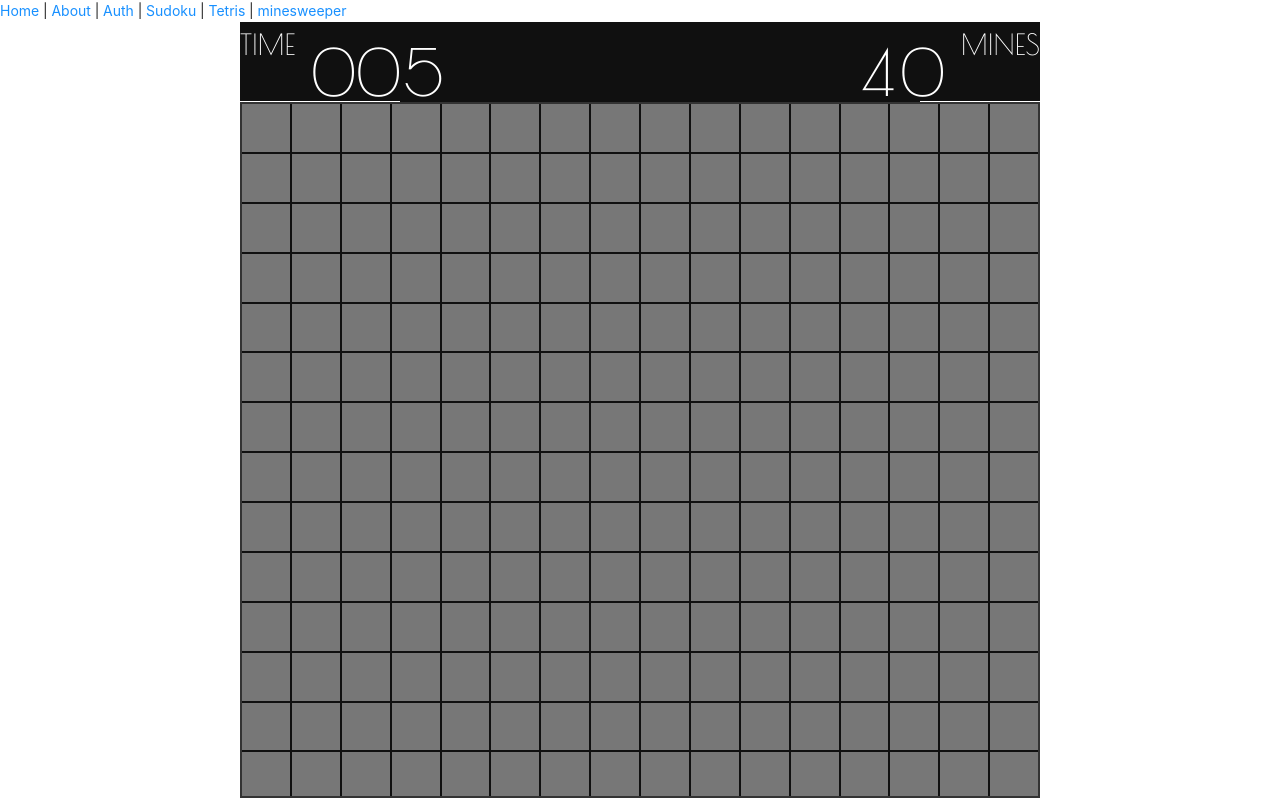
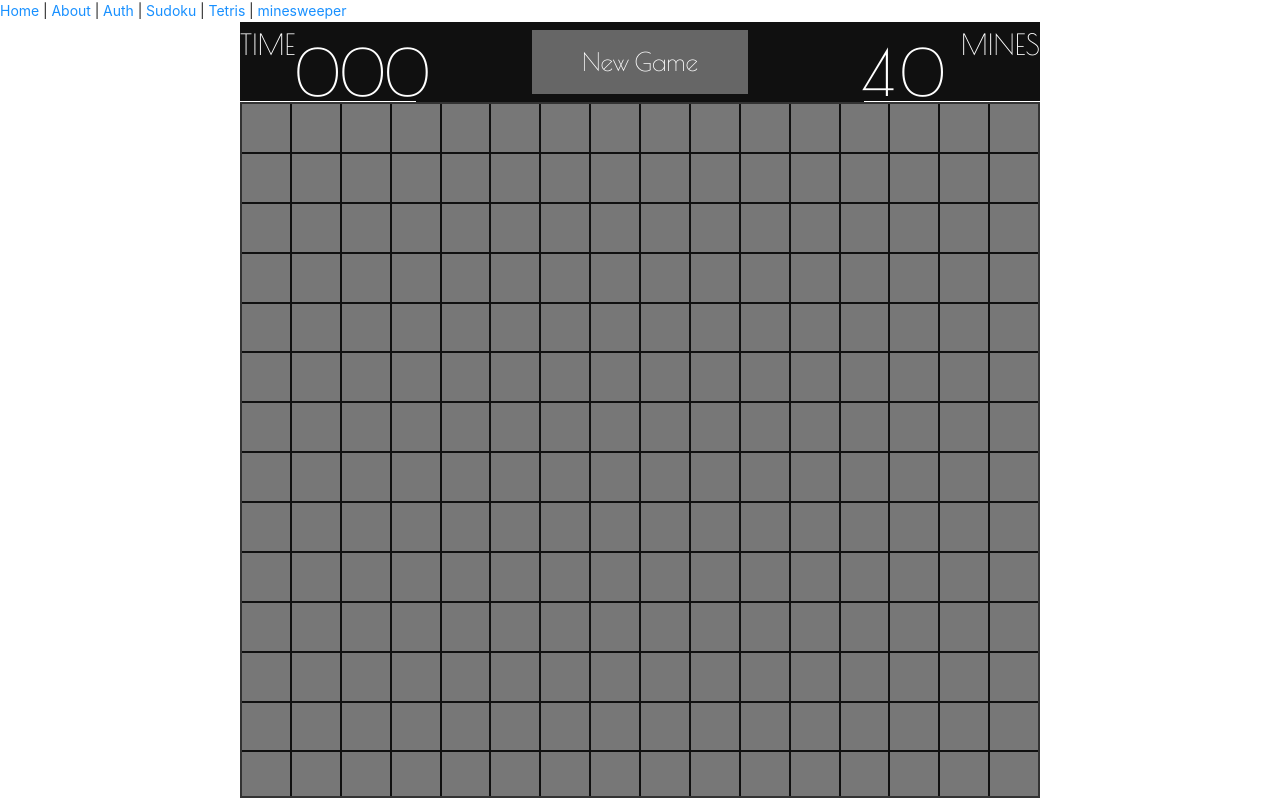
Before and after one commit to Manion-sebastian/waggroup, a Next.js app: page /minesweeper in a window 1280 px wide. Built offline with nearby package versions, Linux system fonts and the light colour scheme.

Commit message:
adds game start button

```diff
--- a/components/minesweeper/gameBoard.tsx
+++ b/components/minesweeper/gameBoard.tsx
@@ -8,7 +8,6 @@ import { useState, useEffect } from 'react'
 
 // Components
 import MSTile from './tile'
-import { makeBoard } from "./makeBoard";
 
 type Props = {}
 
@@ -35,9 +34,8 @@ if(typeof window === 'object') {
   window.oncontextmenu = (e) => e.preventDefault()
 }
 
-export default function MineSweeperBoard({ width, height, mines }: MSBoard) {
+export default function MineSweeperBoard({ tiles, width, height, mines, handleClick }: MSBoard) {
   const [gameRunning, setGameRunning] = useState(true)
-  const [tiles, setTiles] = useState(makeBoard())
 
   const renderGameBoard = (): React.ReactNode => {
     return tiles.map((row, iRow) =>
@@ -49,16 +47,13 @@ export default function MineSweeperBoard({ width, height, mines }: MSBoard) {
           col={iCol}
           value={tile.value}
           state={tile.state}
+          handleClick={handleClick}
         />
       )
     }))
   }
 
   // console.log('tiles:', tiles)
-
-  // useEffect(() => {
-
-  // }, [])
 
   const CSS_SIZE = { '--width': width, '--height': height } as React.CSSProperties
 
--- a/components/minesweeper/gameBoardButton.tsx
+++ b/components/minesweeper/gameBoardButton.tsx
@@ -1,15 +1,24 @@
 // Next
-import styles from '../../styles/minesweeper/GameButtons.module.css'
+import { MSGameButton } from '../../typingIan'
+import styles from '../../styles/minesweeper/GameBoardButtons.module.css'
 
 // React
 import React from 'react'
 
+// export enum Button {
+//   newGame = 'New Game',
+//   running = 'running',
+//   listening = '...',
+//   gameOver = 'Game Over',
+//   winner = 'Winner'
+// }
+
 type Props = {}
 
-const GameBoardButton = (props: Props) => {
+const GameBoardButton = ({gameState}: MSGameButton) => {
   return (
-    <div>
-
+    <div className={styles.buttonsWrapper}>
+      <div onClick={(e: React.MouseEvent) => {}} className={styles.newGame}>{gameState}</div>
     </div>
   )
 }
--- a/components/minesweeper/mineDisplay.tsx
+++ b/components/minesweeper/mineDisplay.tsx
@@ -7,13 +7,11 @@ import React from 'react'
 
 type Props = {}
 
-const MineDisplay = ({isFlagged, mines}: MSMines) => {
-  let currMines = mines - isFlagged
-  if(currMines < 0) currMines = 0
+const MineDisplay = ({mines}: MSMines) => {
   return (
     <div className={styles.minesContainer}>
       <p className={styles.title}>MINES</p>
-      <p className={styles.mines}>{currMines}</p>
+      <p className={styles.mines}>{mines}</p>
     </div>
   )
 }
--- a/components/minesweeper/tile.tsx
+++ b/components/minesweeper/tile.tsx
@@ -27,10 +27,23 @@ const enum TileState {
   flagged = 2
 }
 
-const Tile: React.FC<MSTileButton> = ({ row, col, value, state }) => {
+const CSS_ONE   = { '--one'  : 'blue'       } as React.CSSProperties
+const CSS_TWO   = { '--two'  : 'green'      } as React.CSSProperties
+const CSS_THREE = { '--three': 'red'        } as React.CSSProperties
+const CSS_FOUR  = { '--four' : 'purple'     } as React.CSSProperties
+const CSS_FIVE  = { '--five' : 'maroon'     } as React.CSSProperties
+const CSS_SIX   = { '--six'  : 'turquoise'  } as React.CSSProperties
+const CSS_SEVEN = { '--seven': 'black'      } as React.CSSProperties
+const CSS_EIGHT = { '--eight': 'gray'       } as React.CSSProperties
+
+const Tile: React.FC<MSTileButton> = ({ row, col, value, state, handleClick }) => {
   // States
 
   // Hooks
+  useEffect(() => {
+
+
+  }, [])
 
   // Output
   const renderContent = (): React.ReactNode => {
@@ -57,15 +70,24 @@ const Tile: React.FC<MSTileButton> = ({ row, col, value, state }) => {
     }
   }
 
-  console.log('value', value, 'state', state)
+  const color =
+    value === 1 ? CSS_ONE   :
+    value === 2 ? CSS_TWO   :
+    value === 3 ? CSS_THREE :
+    value === 4 ? CSS_FOUR  :
+    value === 5 ? CSS_FIVE  :
+    value === 6 ? CSS_SIX   :
+    value === 7 ? CSS_SEVEN :
+    value === 8 ? CSS_EIGHT : null
 
   return (
     <div className={`
       ${state === TileState.hidden ? styles.tile : null}
       ${state === TileState.visible ? styles.reveal : null}
+      ${color}
     `}
-      // onClick={setTile}
-      // onContextMenu={setTile}
+      onClick={(e: React.MouseEvent) => handleClick(e, row, col)}
+      onContextMenu={(e: React.MouseEvent) => handleClick(e, row, col)}
     >
       {renderContent()}
     </div>
--- a/components/minesweeper/timerDisplay.tsx
+++ b/components/minesweeper/timerDisplay.tsx
@@ -8,19 +8,7 @@ import { useState, useEffect } from 'react'
 
 type Props = {}
 
-const TimerDisplay = ({gameRunning}: MSTimer) => {
-  const [time, setTime] = useState(0)
-
-  if(gameRunning) {
-    useEffect(() => {
-      const timerStart = setInterval(() => {
-        setTime(time + 1)
-      }, 1000)
-
-      return () => clearInterval(timerStart)
-    }, [time])
-  }
-
+const TimerDisplay = ({time}: MSTimer) => {
   return (
     <div className={styles.timerContainer}>
       <p className={styles.title}>TIME</p>
--- a/components/minesweeperGame.tsx
+++ b/components/minesweeperGame.tsx
@@ -12,15 +12,70 @@ import MSGameButtons from './minesweeper/gameBoardButton'
 import MSMineDisplay from './minesweeper/mineDisplay'
 import MSModal from './minesweeper/modal'
 import MSTimer from './minesweeper/timerDisplay'
+import { makeBoard } from './minesweeper/makeBoard'
 
 type Props = {}
 
+export enum Button {
+  newGame = 'New Game',
+  running = 'running',
+  listening = '...',
+  gameOver = 'Game Over',
+  winner = 'Winner'
+}
+
 const MinesweeperGame = (props: Props) => {
-  const [gameRunning, setGameRunning] = useState(true)
-  const [isHidden, setIsHidden] = useState(0)
-  const [isFlagged, setIsFlagged] = useState(0)
-  const [mines, setMines] = useState(40)
+  // States
+  const [time, setTime] = useState(0)
+  const [tiles, setTiles] = useState(makeBoard())
+  const [mines, setMines] = useState(BOARD_MINES)
+  const [gameState, setGameState] = useState(Button.newGame)
+  const [gameRunning, setGameRunning] = useState(false)
 
+  // Hooks
+  useEffect(() => {
+    const handleMouseDown = (): void => {
+      setGameState(Button.listening)
+    }
+
+    const handleMouseUp = (): void => {
+      setGameState(Button.running)
+    }
+
+    window.addEventListener('mousedown', handleMouseDown)
+    window.addEventListener('mouseup', handleMouseUp)
+
+    return () => {
+      window.removeEventListener('mousedown', handleMouseDown)
+      window.removeEventListener('mouseup', handleMouseUp)
+    }
+  }, [])
+
+  useEffect(() => {
+    if(gameRunning) {
+      const timerStart = setInterval(() => {
+        setTime(time + 1)
+      }, 1000)
+
+      return () => clearInterval(timerStart)
+    }
+  }, [gameRunning, time])
+
+  // Handlers
+  const handleTileClick = (e: React.MouseEvent, row: number, col: number) => (): void => {
+    console.log(e, row, col)
+    // if(!gameRunning && e.type === 'onclick') setGameRunning(true)
+  }
+
+  const handleGameButtonClick = (): void => {
+    if(gameRunning) {
+      setGameRunning(false)
+      setTime(0)
+      setTiles(makeBoard())
+    }
+  }
+
+  // Output
   return (
     <div className={styles.gameboardContainer}>
       <div>
@@ -29,23 +84,25 @@ const MinesweeperGame = (props: Props) => {
 
       <div className={styles.topDisplay}>
         <MSTimer
-          gameRunning={gameRunning}
+          time={time}
         />
 
         <MSGameButtons
+          gameState={gameState}
         />
 
         <MSMineDisplay
-          isFlagged={isFlagged}
           mines={mines}
         />
 
       </div>
 
       <MSBoard
+        tiles={tiles}
         width={BOARD_WIDTH}
         height={BOARD_HEIGHT}
-        mines={BOARD_MINES}
+        mines={mines}
+        handleClick={handleTileClick}
       />
 
     </div>
--- /dev/null
+++ b/styles/minesweeper/GameBoardButtons.module.css
@@ -0,0 +1,20 @@
+.buttonsWrapper {
+  display: flex;
+  justify-content: center;
+  gap: .3rem;
+  width: 100%;
+  height: 100%;
+  font-size: 1.8em;
+  color: white;
+  padding-block: .5rem;
+  user-select: none;
+}
+
+.newGame {
+  display: flex;
+  justify-content: center;
+  align-items: center;
+  height: 100%;
+  background: var(--bg-game-1);
+  padding-inline: 2em;
+}
--- a/styles/minesweeper/Mines.module.css
+++ b/styles/minesweeper/Mines.module.css
@@ -1,13 +1,20 @@
 .minesContainer {
+  position: absolute;
+  right: 0;
   display: flex;
   flex: 0 1 auto;
   flex-direction: row-reverse;
   justify-content: space-between;
   gap: 1rem;
-  width: 15%;
+  width: 22%;
+  height: 100%;
   color: white;
   border-bottom: 1px solid white;
   user-select: none;
+}
+
+.minesContainer p {
+  margin: 0;
 }
 
 .title {
--- a/styles/minesweeper/Timer.module.css
+++ b/styles/minesweeper/Timer.module.css
@@ -1,12 +1,17 @@
 .timerContainer {
+  position: absolute;
   display: flex;
   flex: 0 1 auto;
   justify-content: space-between;
-  gap: 1rem;
-  width: 20%;
+  width: 22%;
+  height: 100%;
   color: white;
   border-bottom: 1px solid white;
   user-select: none;
+}
+
+.timerContainer p {
+  margin: 0;
 }
 
 .title {
--- a/styles/minesweeper/minesweeper.module.css
+++ b/styles/minesweeper/minesweeper.module.css
@@ -20,6 +20,7 @@
 }
 
 .topDisplay {
+  position: relative;
   display: flex;
   justify-content: space-between;
   font-family: 'Poiret One', sans-serif;
```
Also changed, not shown: typingIan.d.ts (+10 -2 lines), styles/minesweeper/GameButtons.module.css (deleted).
